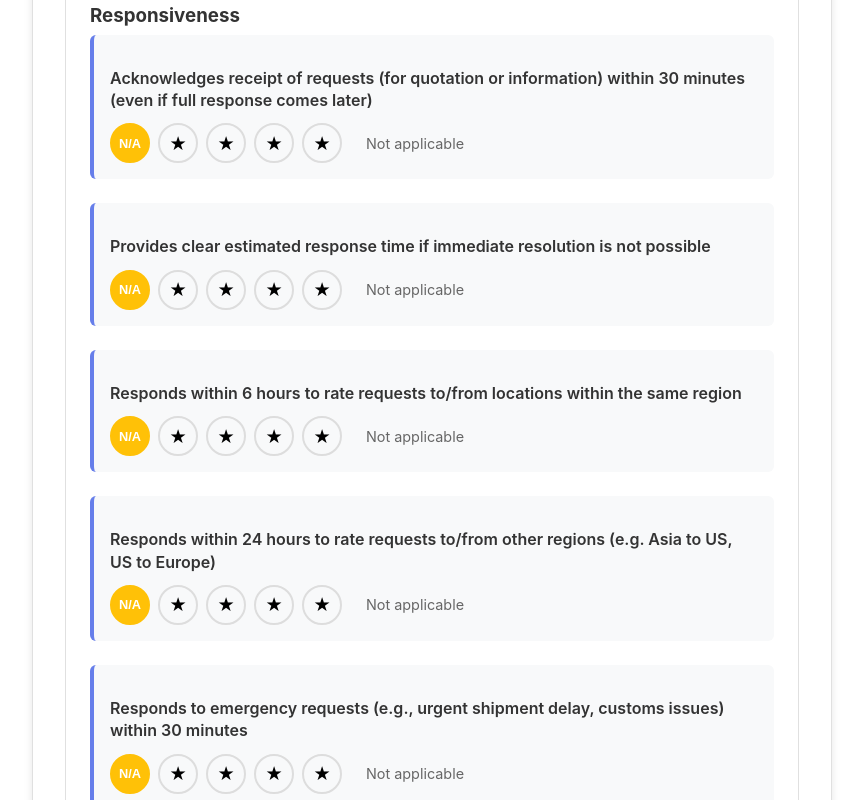
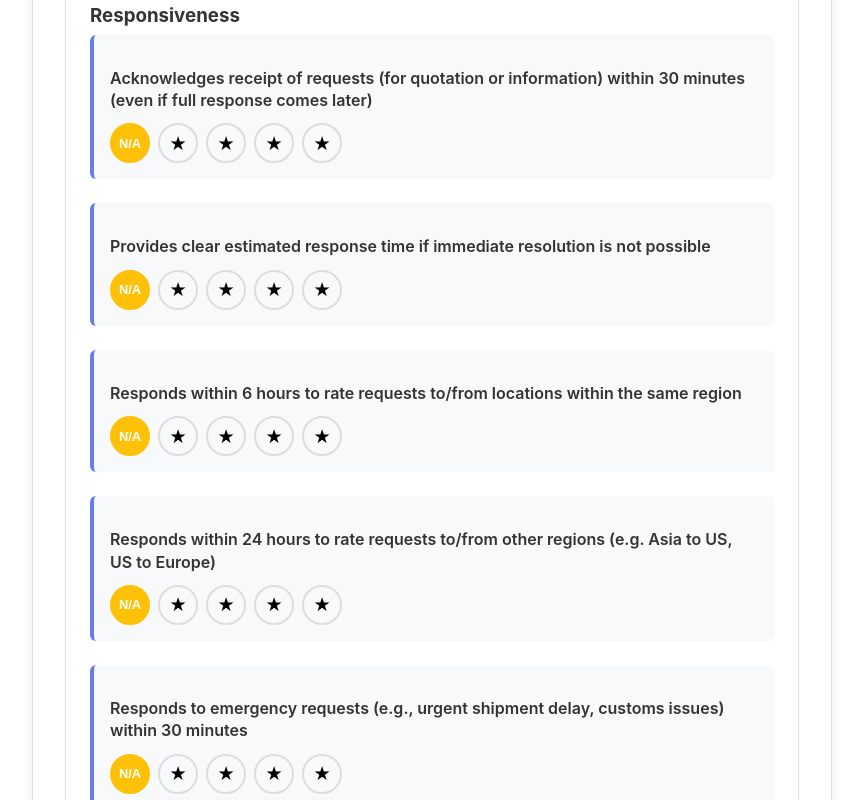
Before and after one commit to LogiScore/frontend, a SvelteKit app: page /reviews in a window 1280 px wide. Shown: the part 1720-2520 px from the top of the page, without its empty margins (208-1071 px from the left). Built offline with nearby package versions, Linux system fonts and the light colour scheme; no server answers.

Commit message:
fix: remove duplicate rating labels for cleaner interface
- Remove generic rating labels showing percentage-based descriptions
- Keep only custom rating definitions from documentation
- Eliminate conflicting rating information display
- Provide single, clear rating description per question

```diff
--- a/src/routes/reviews/+page.svelte
+++ b/src/routes/reviews/+page.svelte
@@ -690,13 +690,6 @@
                           {i === 0 ? 'N/A' : '★'}
                         </button>
                       {/each}
-                      <span class="rating-label">
-                        {question.rating === 0 ? 'Not applicable' :
-                         question.rating === 1 ? 'Hardly (25%)' :
-                         question.rating === 2 ? 'Usually (50%)' :
-                         question.rating === 3 ? 'Most of the time (75%)' :
-                         'Every time (100%)'}
-                      </span>
                       {#if question.rating > 0}
                         <div class="rating-definition">
                           {question.ratingDefinitions[question.rating]}
```
